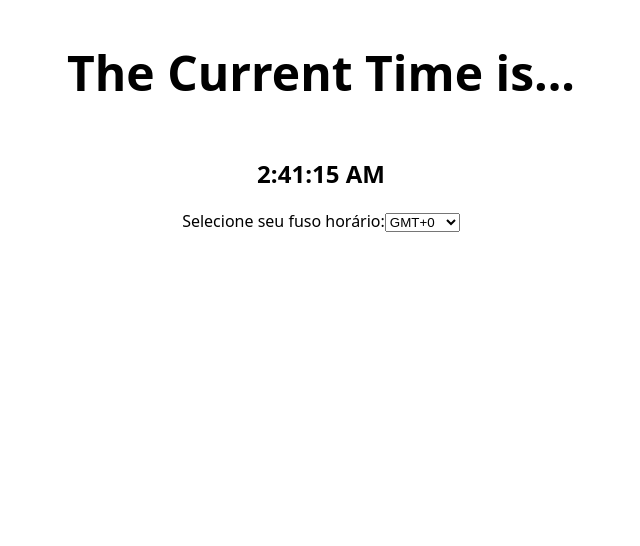
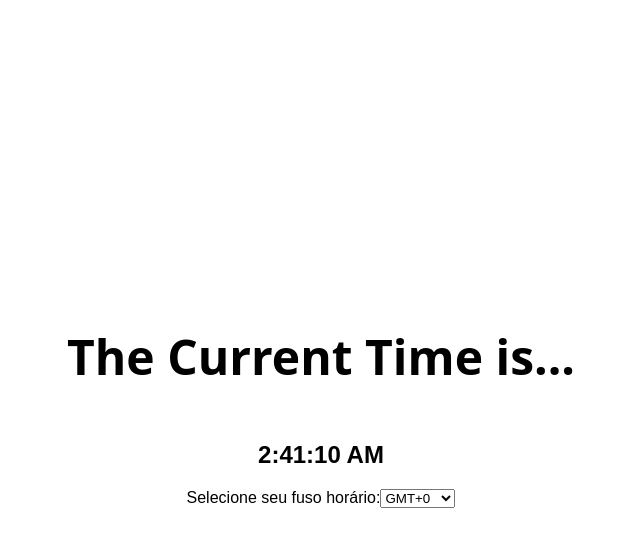
Before and after one commit to danilosnt/Current-Time, a React (Vite) app: page / in a window 1280 px wide. Shown: the top 546 px of the page, without its empty margins (319-959 px from the left). Built offline with nearby package versions, Linux system fonts and the light colour scheme.

Commit message:
centralizando itens

```diff
--- a/src/components/Gmt.jsx
+++ b/src/components/Gmt.jsx
@@ -3,18 +3,14 @@ import Hour from "./Hour";
 
 function GMT() {
     const [gmtOffset, setGmtOffset] = useState(0);
-    const [time, setTime] = useState(new Date());
 
     useEffect(() => {
-        const timer = setInterval(() => {
-            setTime(new Date());
-        }, 1000);
+        const timer = setInterval(() => {}, 1000);
         return () => clearInterval(timer);
     }, []);
 
     return (
-        <div style={{ textAlign: "center" }}>
-            {/* Passa gmtOffset para Hour */}
+        <div className="container">
             <Hour gmtOffset={gmtOffset} />
 
             <label>Selecione seu fuso horário:</label>
--- a/src/components/Hour.jsx
+++ b/src/components/Hour.jsx
@@ -5,7 +5,7 @@ function Hour({ gmtOffset }) {
     const utcTime = time.getTime() + time.getTimezoneOffset() * 60000;
     const newTime = new Date(utcTime + gmtOffset * 3600000);
 
-    return <h2>{newTime.toLocaleTimeString()}</h2>;
+    return <h2 class="Hour">{newTime.toLocaleTimeString()}</h2>;
 }
 
 export default Hour;
--- a/src/index.css
+++ b/src/index.css
@@ -1,12 +1,12 @@
-:root, body {
-  font-family: system-ui, Avenir, Helvetica, Arial, sans-serif;
+body {
+    margin: 0;
+    font-family: Arial, Helvetica, sans-serif;
+    height: 100vh;
+    display: flex;
+    justify-content: center;
+    align-items: center;
 }
 
-.Hour {
-  font-size: 500%;
-  color: #333;
-  padding: 10px 20px;
-  border-radius: 8px;
-  text-align: center;
-  margin: 16px 0;
+.container {
+    text-align: center;
 }
```
